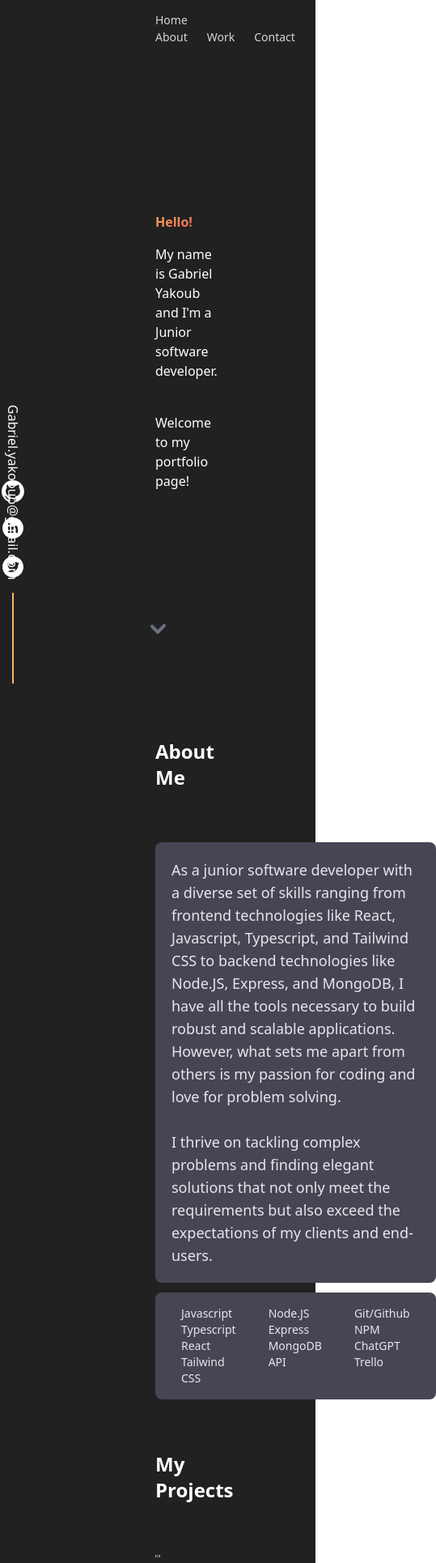
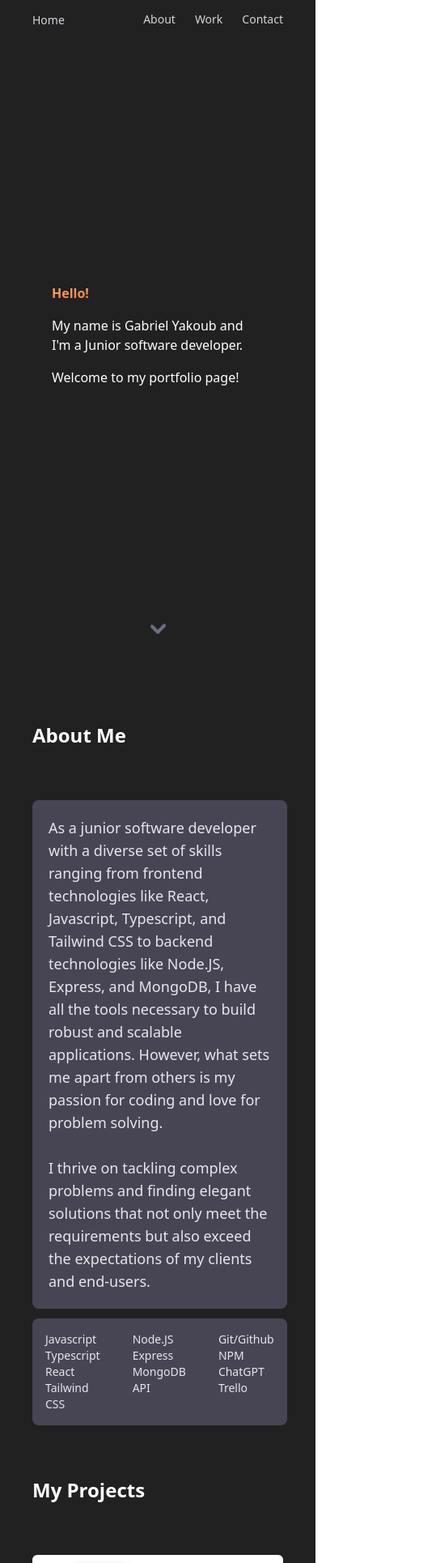
Before and after one commit to GabrielYKB/next.js-portfolio-2.0, a Next.js app: page / in a window 390 px wide. Shown: the top 1930 px of the page at 81% size, 539 px wide, since content can reach past the window. Built offline with nearby package versions, Linux system fonts and the light colour scheme.

Commit message:
media queries for mobile devices done

```diff
--- a/src/components/About.tsx
+++ b/src/components/About.tsx
@@ -26,7 +26,7 @@ export default function About() {
                         but also exceed the expectations of my clients and
                         end-users.
                     </p>
-                    <div className="bg-[var(--secondary)] rounded-lg text-start text-sm p-4 font-light text-gray-200 flex gap-10 justify-between px-8">
+                    <div className="bg-[var(--secondary)] rounded-lg text-start text-sm p-4 font-light text-gray-200 flex gap-10 justify-between md:px-8">
                         <div>
                             <p>Javascript</p>
                             <p>Typescript</p>
--- a/src/components/Intro.tsx
+++ b/src/components/Intro.tsx
@@ -3,7 +3,10 @@ import Typewriter from "typewriter-effect";
 
 export default function Intro() {
     return (
-        <div className="h-screen flex items-center" data-aos="fade-up">
+        <div
+            className="h-screen flex items-center p-6 sm:p-0"
+            data-aos="fade-up"
+        >
             <div
                 id="home"
                 className="rounded-3xl -mt-28"
--- a/src/components/MainPage.tsx
+++ b/src/components/MainPage.tsx
@@ -9,7 +9,7 @@ import ScrollDownIndicator from "./ScrollDownIndicator";
 export default function MainPage() {
     return (
         <div className="bg-[var(--bg)] h-full ">
-            <div className="flex fixed bottom-0 lg:left-12 flex-col items-center gap-4 sm:left-4 ">
+            <div className="flex fixed bottom-0 lg:left-12 flex-col items-center gap-4 sm:left-4 invisible md:visible ">
                 <a href="https://github.com/GabrielYKB">
                     <img
                         src="github-mark-white.svg"
@@ -33,14 +33,14 @@ export default function MainPage() {
                 </a>
                 <div className="text-white h-28 w-0.5 bg-[var(--detail)] " />
             </div>
-            <div className="flex fixed bottom-0 lg:right-12 flex-col items-center gap-28 w-8 sm:right-4">
+            <div className="flex fixed bottom-0 lg:right-12 flex-col items-center gap-28 w-8 sm:right-4 invisible md:visible ">
                 <p className=" rotate-90 text-white hover:text-[var(--detail)] duration-150 hover:duration-150">
                     Gabriel.yakooub@gmail.com
                 </p>
                 <div className=" h-28 w-0.5 bg-[var(--detail)] " />
             </div>
 
-            <div className="mx-auto container">
+            <div className="sm:mx-auto sm:container mx-10">
                 <Navbar />
                 <div className="">
                     <Intro />
```
